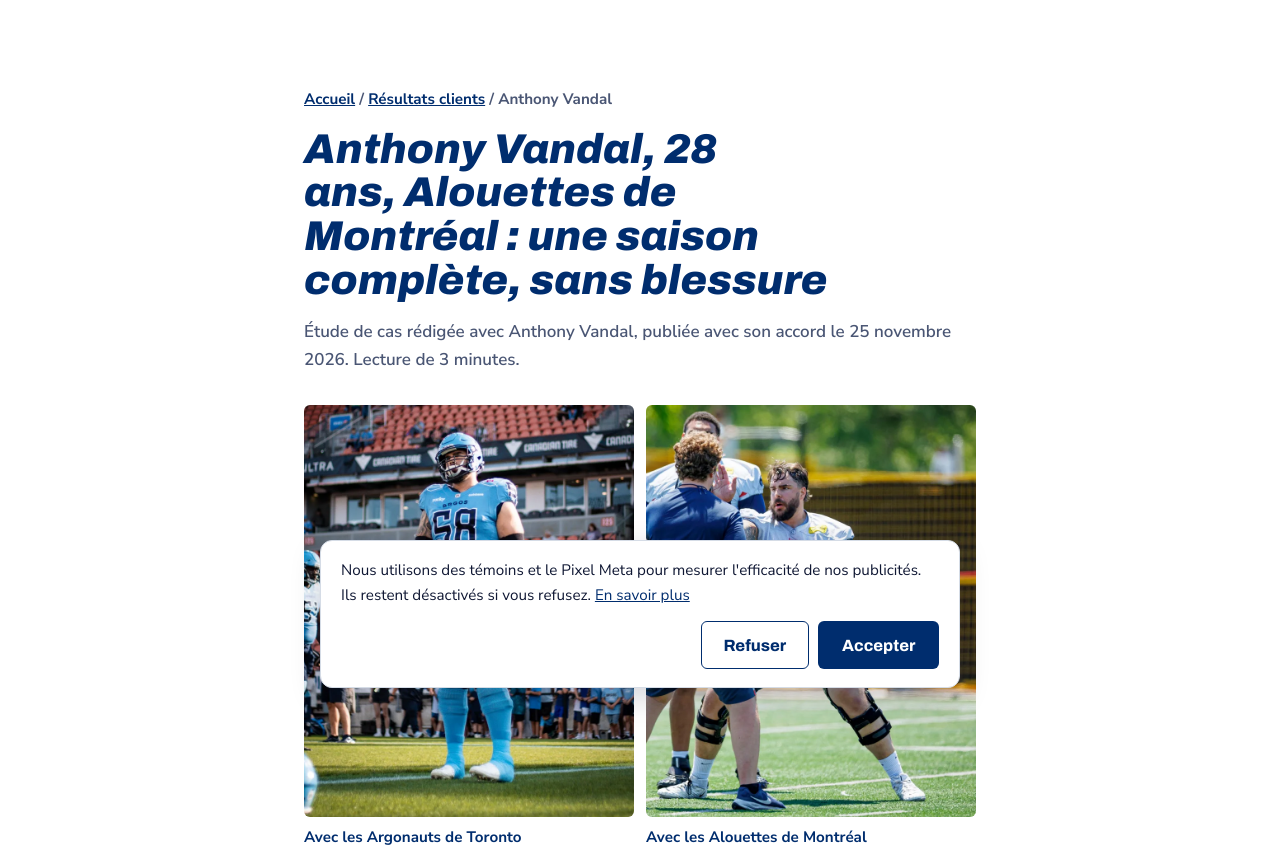
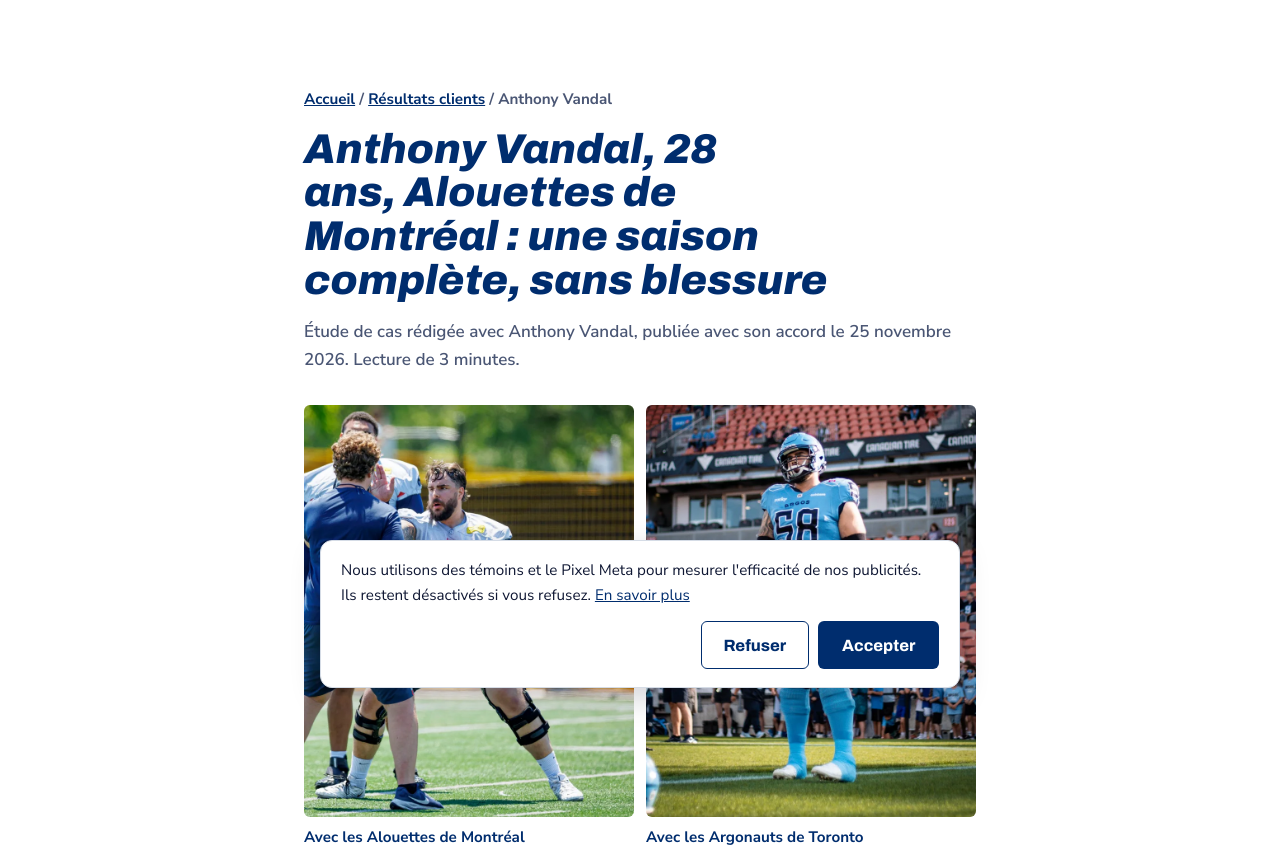
Before and after one commit to Mathfxv/site-fxv, a plain HTML site: page resultats/anthony-vandal.html in a window 1280 px wide. Shown: the part 96-952 px from the top of the page. Drawn offline with Linux system fonts and the light colour scheme.

Commit message:
Résultats clients : photo d'Elliot, photo des Alouettes pour Anthony
Co-Authored-By: Claude Opus 5.5 <noreply@anthropic.com>
Claude-Session: https://claude.ai/code/session_01HoE6ebSUCEcokdxXUpehfQ

```diff
--- a/resultats/anthony-vandal.html
+++ b/resultats/anthony-vandal.html
@@ -120,8 +120,8 @@
       <h1 class="post__title">Anthony Vandal, 28 ans, Alouettes de Montréal : une saison complète, sans blessure</h1>
       <p class="post__meta">Étude de cas rédigée avec Anthony Vandal, publiée avec son accord le 25 novembre 2026. Lecture de 3 minutes.</p>
       <div class="ba-grid">
-        <figure><img src="/img/resultats/anthony-argos.webp" alt="Anthony Vandal sur le terrain avant un match des Argonauts de Toronto" width="800" height="1000" fetchpriority="high"><figcaption>Avec les Argonauts de Toronto</figcaption></figure>
-        <figure><img src="/img/resultats/anthony-alouettes.webp" alt="Anthony Vandal à l'entraînement avec les Alouettes de Montréal" width="800" height="1000"><figcaption>Avec les Alouettes de Montréal</figcaption></figure>
+        <figure><img src="/img/resultats/anthony-alouettes.webp" alt="Anthony Vandal à l'entraînement avec les Alouettes de Montréal" width="800" height="1000" fetchpriority="high"><figcaption>Avec les Alouettes de Montréal</figcaption></figure>
+        <figure><img src="/img/resultats/anthony-argos.webp" alt="Anthony Vandal sur le terrain avant un match des Argonauts de Toronto" width="800" height="1000"><figcaption>Avec les Argonauts de Toronto</figcaption></figure>
       </div>
       <div class="post__body">
 
```
Also changed, not shown: resultats/elliot.html (+1 -0 lines), img/resultats/anthony-800.webp, img/resultats/anthony.jpg, img/resultats/elliot-800.webp, img/resultats/elliot-quebec.webp (added), img/resultats/elliot.jpg.
